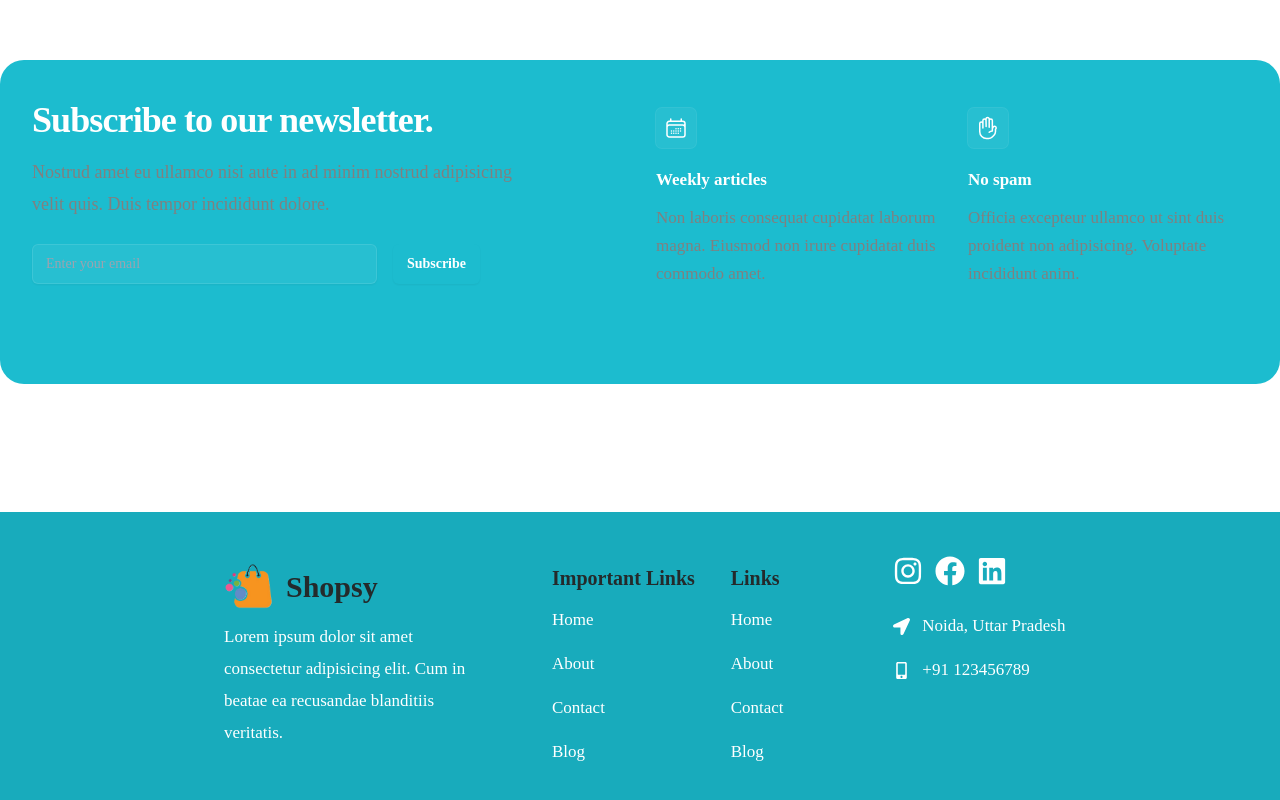
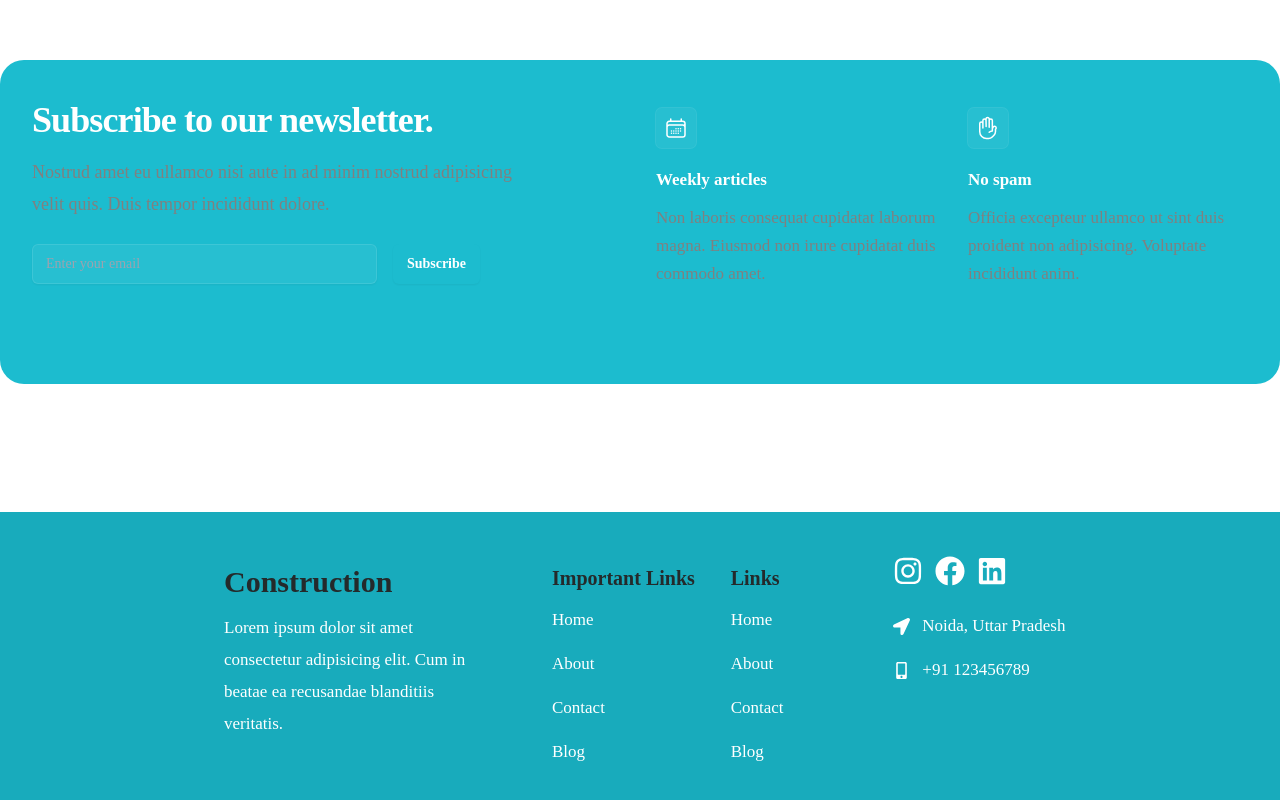
Before and after one commit to Mulubrhan1511/Constaraction, a React (Vite) app in the folder front/: page / in a window 1280 px wide. Shown: the part 6690-7490 px from the top of the page. Built offline with nearby package versions, Linux system fonts and the light colour scheme.

Commit message:
done with some tasks

```diff
--- a/front/src/components/Footer/Footer.jsx
+++ b/front/src/components/Footer/Footer.jsx
@@ -45,8 +45,8 @@ const Footer = () => {
           {/* company details */}
           <div className="py-8 px-4">
             <h1 className="sm:text-3xl text-xl font-bold sm:text-left text-justify mb-3 flex items-center gap-3">
-              <img src={footerLogo} alt="" className="max-w-[50px]" />
-              Shopsy
+
+            Construction
             </h1>
             <p>
               Lorem ipsum dolor sit amet consectetur adipisicing elit. Cum in
```
